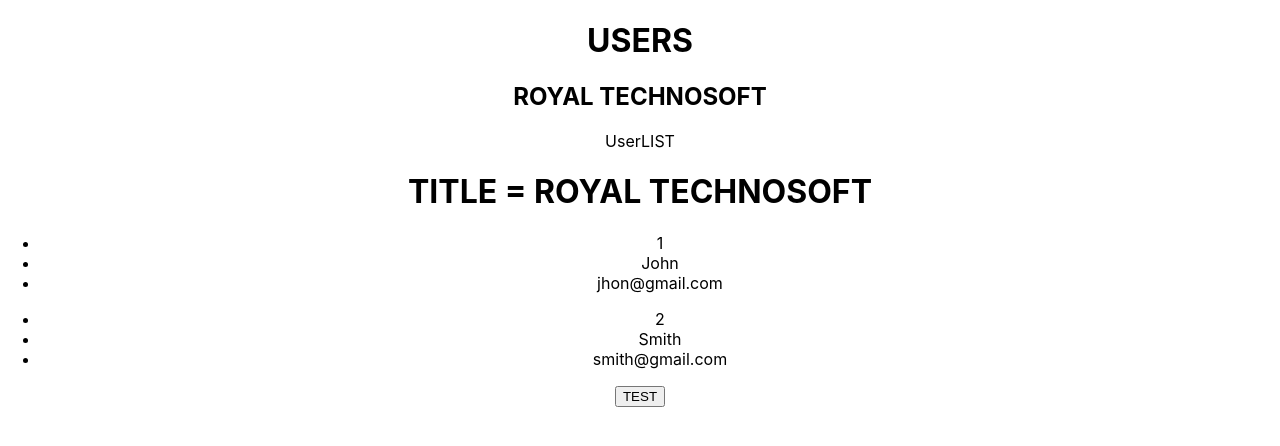
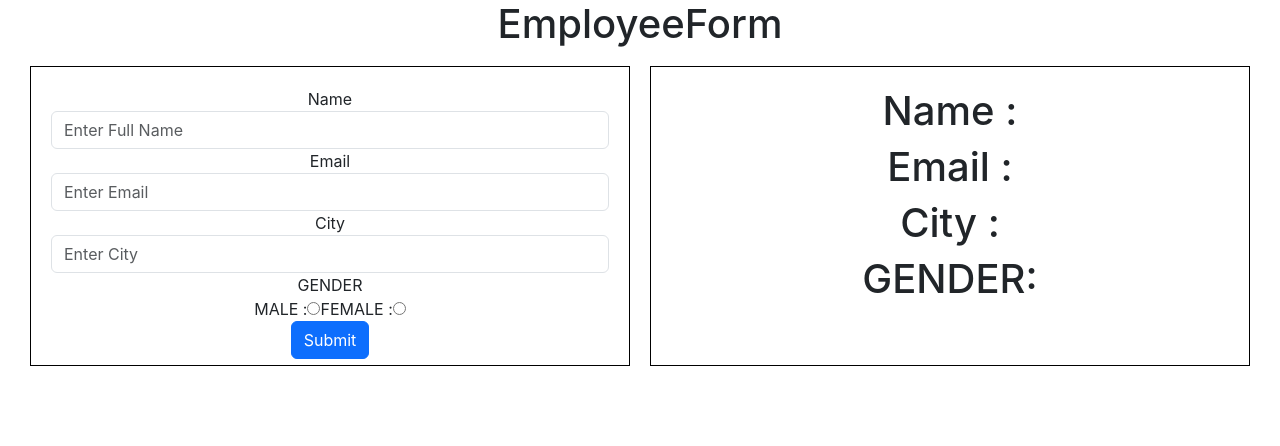
Before and after one commit to samirvithlani/cw1-react, a React (Create React App) app: page / in a window 1280 px wide. Shown: the top 446 px of the page. Built offline with nearby package versions, Linux system fonts and the light colour scheme.

Commit message:
form handling

```diff
--- a/public/index.html
+++ b/public/index.html
@@ -25,6 +25,12 @@
       Learn how to configure a non-root public URL by running `npm run build`.
     -->
     <title>React App</title>
+    <link
+      href="https://cdn.jsdelivr.net/npm/bootstrap@5.3.2/dist/css/bootstrap.min.css"
+      rel="stylesheet"
+      integrity="sha384-T3c6CoIi6uLrA9TneNEoa7RxnatzjcDSCmG1MXxSR1GAsXEV/Dwwykc2MPK8M2HN"
+      crossorigin="anonymous"
+    />
   </head>
   <body>
     <noscript>You need to enable JavaScript to run this app.</noscript>
--- a/src/App.js
+++ b/src/App.js
@@ -3,6 +3,8 @@ import './App.css';
 import { Header } from './components/Header';
 import Footer from './components/Footer';
 import { Users } from './components/users/Users';
+import { EmployeeForm } from './components/EmployeeForm';
+import { UseStateDemo } from './components/UseStateDemo';
 
 function App() {
 
@@ -80,8 +82,10 @@ function App() {
     //   <h1>APP COMPONENT</h1>
     //   <Footer/>
     // </div>
-    <div>
-      <Users t = {title}/>
+    <div className='App'>
+      {/* <Users t = {title}/> */}
+      <EmployeeForm/>
+      {/* <UseStateDemo/> */}
     </div>
   );
 }
--- /dev/null
+++ b/src/components/EmployeeForm.jsx
@@ -0,0 +1,88 @@
+import React, { useState } from "react";
+
+export const EmployeeForm = () => {
+
+    const [name, setname] = useState("")
+    const [email, setemail] = useState("")
+    const [city, setcity] = useState("")
+    const [gender, setgender] = useState("")
+
+    const namHandler = (e) => {
+
+        //console.log(e);
+        //console.log(e.target.value);
+        setname(e.target.value);
+
+
+
+    }
+
+    const boxStyle = {
+        border: "1px solid black",
+        padding: "20px",
+        margin: "10px",
+        width: "600px",
+        height: "300px",
+        display: "inline-block",
+        verticalAlign: "top"
+
+    }
+    const submitHandeler = (e) => {
+
+        e.preventDefault();
+        console.log("Form Submitted");
+        console.log(name);
+        console.log(email);
+        console.log(city);
+    }
+  return (
+    <div>
+      <h1>EmployeeForm</h1>
+      <div style={boxStyle}>
+      <form onSubmit={(event)=>{submitHandeler(event)}}>
+        <div className="form-group">
+            <label>Name</label>
+            <input type="text" className="form-control" placeholder="Enter Full Name"
+            onChange={(e)=>{namHandler(e)}} />
+            {name}
+        </div>
+        <div>
+            <label>Email</label>
+            <input type="email" className="form-control" placeholder="Enter Email"
+            onChange={(e)=>{setemail(e.target.value)}}/>
+            {email}
+        </div>
+        <div>
+            <label>City</label>
+            <input type="text" className="form-control" placeholder="Enter City"
+            onChange={(e)=>{setcity(e.target.value)}}/>
+            {city}
+        </div>
+        <div>
+            <label>GENDER</label>
+            <br/>
+            MALE :<input type="radio" value="male" name="gender" onChange={(e)=>{setgender(e.target.value)}}></input>
+            FEMALE :<input type="radio" value="female" name="gender" onChange={(e)=>{setgender(e.target.value)}}></input>
+        </div>
+        <div>
+            <input type="submit" className="btn btn-primary" value="Submit" />
+        </div>
+      </form>
+      </div>
+      <div style={boxStyle}>
+        <h1>
+            Name : {name}
+        </h1>
+        <h1>
+            Email : {email}
+        </h1>
+        <h1>
+            City : {city}
+        </h1>
+        <h1>
+            GENDER:{gender}
+        </h1>
+      </div>
+    </div>
+  );
+};
--- /dev/null
+++ b/src/components/UseStateDemo.jsx
@@ -0,0 +1,27 @@
+import React, { useState } from 'react'
+
+export const UseStateDemo = () => {
+    //useState is a hook that allows you to have state variables in functional components
+    //virtual dom --> exact copy of real dom
+    //var count = 0;
+    //[count] --> state variable
+    //setcount --> function to change the value of state variable
+    //useState(0) --> 0 is the initial value of state variable
+    //[]
+    //{}
+    //false,true
+    var [count, setcount] = useState(0)
+    const increseCount = () => {
+        count++;
+        setcount(count);
+        console.log(count);
+    }
+  return (
+    <div>
+        <h1>UseStateDemo</h1>
+        <h1>COUNT = {count}</h1>
+        {/* <button onClick={()=>{increseCount()}}>+</button> */}
+        <button onClick={()=>{setcount(count+1)}}>+</button>
+    </div>
+  )
+}
```
